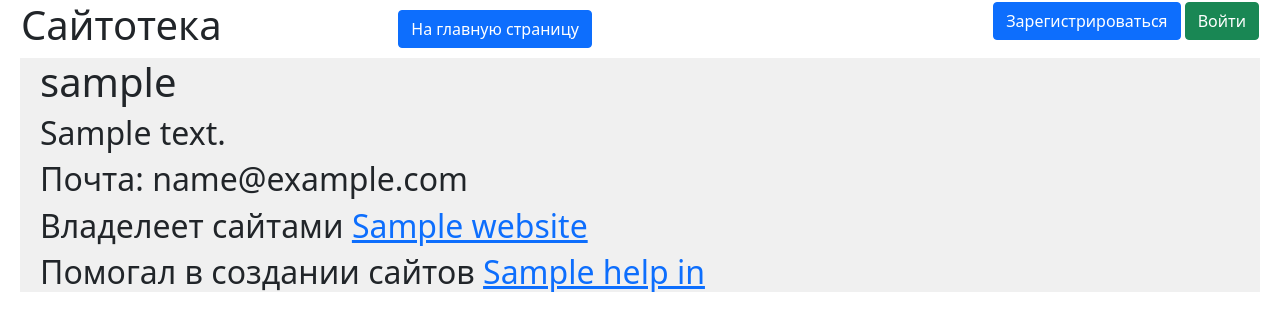
After one commit to Zakoruchka/Website, a Flask app: page /users/5 in a window 1280 px wide. The commit adds this page. Shown: the top 331 px of the page. Run offline with Flask 3, Linux system fonts and the light colour scheme; a database or web service that is not in the repository returns one stand-in record (values such as "Sample title"); data that the repository does not hold is empty.

Commit message:
GREAT WORK!

```diff
--- a/data/websites.py
+++ b/data/websites.py
@@ -20,8 +20,3 @@ class Website(SqlAlchemyBase, SerializerMixin):
     link = Column(sqlalchemy.String)
     description = Column(sqlalchemy.String, nullable=True)
     owner = Column(sqlalchemy.Integer, sqlalchemy.ForeignKey('users.id'))
-
-    def __init__(self, params=dict):
-        for i in ['name', 'link', 'description', 'owner']:
-            if i in params:
-                exec(f'self.{i} = kwargs[\'{i}\']')
--- /dev/null
+++ b/main_server.py
@@ -0,0 +1,197 @@
+from flask import Flask, render_template, redirect, request
+from flask_login import LoginManager, login_user, login_required, logout_user, current_user
+from models.login_form import LoginForm
+from models.register_form import RegisterForm
+from models.search_form import SearchForm
+from models.website_form import WebsiteForm
+from models.change_user_form import ChangeUserForm
+from data.users import User
+from data.websites import Website
+from data.categories import Category
+from data.db_session import global_init, create_session
+from requests import get, put
+from werkzeug.security import generate_password_hash, check_password_hash
+app = Flask(__name__)
+app.config['SECRET_KEY'] = 'yandexlyceum_secret_key'
+login_manager = LoginManager()
+login_manager.init_app(app)
+api_port = 'http://127.0.0.1:5000'
+users_api = '/api/users'
+websites_api = '/api/websites'
+categories_api = '/api/categories'
+meta_websites = False
+
+
+def hash_password(password):
+    return generate_password_hash(password)
+
+
+def check_password(hashed_password, password):
+    return check_password_hash(hashed_password, password)
+
+
+def filter_websites(websites, form):
+    if form.text.data:
+        websites = filter(lambda z: form.text.data in z['name'] or form.text.data in z['description'], websites)
+    if form.categories.data:
+        websites = filter(lambda z: all(i in [j['name'] for j in z['categories']] for i in form.categories.data),
+                          websites)
+    if form.owner.data != 'Любой':
+        websites = filter(lambda z: form.owner.data in z['owner_user']['nickname'], websites)
+    return websites
+
+
+@login_manager.user_loader
+def load_user(user_id):
+    session = create_session()
+    return session.query(User).get(user_id)
+
+
+@app.route('/', methods=['GET', 'POST'])
+def main_window():
+    global meta_websites
+    form = SearchForm()
+    websites = meta_websites if meta_websites else get(api_port + websites_api).json()['websites']
+    if form.validate_on_submit():
+        meta_websites = filter_websites(get(api_port + websites_api).json()['websites'], form)
+        return redirect('/')
+    meta_websites = False
+    return render_template('main_window.html', title='Главная страница', websites=websites, form=form)
+
+
+@app.route('/register', methods=['GET', 'POST'])
+def register():
+    form = RegisterForm()
+    if form.validate_on_submit():
+        if form.password.data == form.repeat.data:
+            if not any(map(lambda z: z['email'] == form.email.data or z['nickname'] in [form.nickname.data, 'Любой'],
+                           get(api_port + users_api).json()['users'])):
+                us = User(nickname=form.nickname.data, description=form.description.data, email=form.email.data)
+                us.set_password(form.password.data)
+                session = create_session()
+                session.add(us)
+                session.commit()
+                login_user(us)
+                return redirect("/")
+            return render_template('register.html', message="Такая почта уже использована",
+                                   title='Регистрация', form=form)
+        return render_template('register.html', message="Пароли не совпадают", title='Регистрация', form=form)
+    return render_template('register.html', title='Регистрация', form=form)
+
+
+@app.route('/login', methods=['GET', 'POST'])
+def login():
+    form = LoginForm()
+    if form.validate_on_submit():
+        session = create_session()
+        user = session.query(User).filter(User.email == str(form.email.data)).first()
+        session.close()
+        if user and user.check_password(form.hashed_password.data):
+            login_user(user, remember=form.remember_me.data)
+            return redirect("/")
+        return render_template('login.html', message="Неправильный логин или пароль", title='Авторизация', form=form)
+    return render_template('login.html', title='Авторизация', form=form)
+
+
+@app.route('/websites/<int:website_id>')
+def choose_website(website_id):
+    website = get(api_port + websites_api + f'/{website_id}').json()['website']
+    return render_template('website.html', title=website['name'], website=website)
+
+
+@app.route('/users/<int:user_id>')
+def choose_user(user_id):
+    user = get(api_port + users_api + f'/{user_id}').json()['user']
+    return render_template('user.html', title=user['nickname'], user=user)
+
+
+@app.route('/websites', methods=['GET', 'POST'])
+@login_required
+def add_website():
+    form = WebsiteForm()
+    if form.validate_on_submit():
+        if not any(map(lambda z: z['link'] == form.link.data, get(api_port + websites_api).json()['websites'])):
+            webs = Website(name=form.name.data, link=form.link.data, description=form.description.data,
+                           owner=current_user.id)
+            session = create_session()
+            for i in form.categories.data:
+                webs.categories.append(session.query(Category).get(i))
+            for i in form.helpers.data:
+                webs.helpers.append(session.query(User).get(i))
+            session.add(webs)
+            session.commit()
+            return redirect("/")
+        return render_template('create_website.html', message="Такая ссылка уже есть",
+                               title='Добавление сайта', form=form)
+    return render_template('create_website.html', title='Добавление сайта', form=form)
+
+
+@app.route('/websites/change/<int:website_id>', methods=['GET', 'POST'])
+@login_required
+def change_website(website_id):
+    website = get(api_port + websites_api + f'/{website_id}').json()['website']
+    if current_user.id != website['owner_user']['id']:
+        return redirect('/')
+    form = WebsiteForm()
+    if request.method == "GET":
+        for i in ['name', 'link', 'description']:
+            exec(f'form.{i}.data = website["{i}"]')
+        for i in ['categories', 'helpers']:
+            exec(f'form.{i}.data = [str(i["id"]) for i in website["{i}"]]')
+    if form.validate_on_submit():
+        if not any(map(lambda z: z['link'] == form.link.data and z['id'] != website_id, get(api_port + websites_api).json()['websites'])):
+            params = {}
+            for i in ['name', 'link', 'description', 'categories', 'helpers']:
+                exec(f'params["{i}"] = form.{i}.data')
+            put(api_port + websites_api + f'/{website_id}', json=params)
+            return redirect(f'/websites/{website_id}')
+        return render_template('create_website.html', message="Такая ссылка уже есть", title='Изменение сайта', form=form)
+    return render_template('create_website.html', title='Изменение сайта', form=form)
+
+
+@app.route('/users/change/<int:user_id>', methods=['GET', 'POST'])
+@login_required
+def change_user(user_id):
+    if current_user.id != user_id:
+        return redirect('/')
+    form = ChangeUserForm()
+    user = get(api_port + users_api + f'/{user_id}').json()['user']
+    if request.method == "GET":
+        for i in ['nickname', 'description', 'email']:
+            exec(f'form.{i}.data = user["{i}"]')
+    if form.validate_on_submit():
+        if check_password(user['hashed_password'], form.old.data):
+            if form.password.data == form.repeat.data:
+                if not (any(map(lambda z: (z['email'] == form.email.data or form.nickname.data in
+                                           [z['nickname'], 'Любой'])
+                                and z['id'] != user_id, get(api_port + users_api).json()['users']))):
+                    params = {}
+                    for i in ['nickname', 'description', 'email']:
+                        exec(f'params["{i}"] = form.{i}.data')
+                    if form.password.data:
+                        params['hashed_password'] = hash_password(form.password.data)
+                    put(api_port + users_api + f'/{user_id}', json=params)
+                    return redirect("/")
+                return render_template('register.html', message="Такая почта или имя уже использованы",
+                                       title='Изменение пользователя', form=form)
+            return render_template('register.html', message="Новые пароли не совпадают", title='Изменение пользователя',
+                                   form=form)
+        return render_template('register.html', message="Неверный старый пароль", title='Изменение пользователя',
+                               form=form)
+    return render_template('register.html', title='Изменение пользователя', form=form)
+
+
+@app.route('/logout')
+@login_required
+def logout():
+    logout_user()
+    return redirect("/")
+
+
+def main():
+    global_init("db/sites.db")
+    app.run(port=8080, host='127.0.0.1')
+
+
+if __name__ == '__main__':
+    main()
--- a/static/css/style.css
+++ b/static/css/style.css
@@ -1,34 +1,31 @@
-.leftstr {
-    float: left;
-    margin-left: 10px
+body {
+    padding-left: 20px;
+    padding-right: 20px;
 }
-.rightstr {
-    text-align: right;
-    margin-top: 10px;
-    margin-right: 10px
+
+
+main {
+    background-color: rgb(240, 240, 240);
+    padding-left: 20px;
+    padding-right: 20px;
 }
 
 table {
-  border-collapse: collapse;
-  border: 2px solid rgb(200,200,200);
+    border-collapse: collapse;
 }
 
-td, th {
-  padding: 10px 20px;
+table:not(.floatable) td, table:not(.floatable) th {
+    padding: 10px 20px;
+}
+
+table:not(.floatable) td, th {
+    border: 1px solid rgb(200,200,200) !important;
+}
+
+table:not(.floatable) td {
+    text-align: center;
 }
 
 th {
-  background-color: rgb(235,235,235);
+    background-color: rgb(235,235,235);
 }
-
-td {
-  text-align: center;
-}
-
-tr:nth-child(even) td {
-  background-color: rgb(250,250,250);
-}
-
-tr:nth-child(odd) td {
-  background-color: rgb(245,245,245);
-}
--- a/templates/base.html
+++ b/templates/base.html
@@ -9,18 +9,27 @@
     <title>{{title}}</title>
 </head>
 <body>
-    <h1 class="leftstr">Сайт сайтов</h1>
-    <nav class="rightstr">
-        {%if current_user.is_authenticated%}
-            <a class="navbar-brand" href="/logout">{{current_user.nickname}}</a>
-        {%else%}
-            <p>
-                <a class="btn btn-primary " href="/register">Зарегистрироваться</a>
-                <a class="btn btn-success" href="/login">Войти</a>
-            </p>
-        {%endif%}
-    </nav>
-    <main role="main" class="container">
+    <table class="floatable" width="100%">
+        <tr>
+            <td>
+                <h1>Сайтотека</h1>
+            </td>
+            <td>
+                <a class="btn btn-primary" href="/">На главную страницу</a>
+            </td>
+            <td align="right">
+                <nav>{%if current_user.is_authenticated%}
+                    <a class="navbar-brand" href="/users/{{current_user['id']}}">{{current_user.nickname}}</a>
+                    {%else%}
+                    <p>
+                        <a class="btn btn-primary" href="/register">Зарегистрироваться</a>
+                        <a class="btn btn-success" href="/login">Войти</a>
+                    </p>
+                {%endif%}</nav>
+            </td>
+        </tr>
+    </table>
+    <main>
         {%block content%}{%endblock%}
     </main>
 </body>
--- /dev/null
+++ b/templates/user.html
@@ -0,0 +1,12 @@
+{%extends "base.html"%}
+{%block content%}
+    <h1>{{user['nickname']}}</h1>
+    <h2>{{user['description']}}</h2>
+    <h2>Почта: {{user['email']}}</h2>
+    <h2>Владелеет сайтами {%for i in user['websites']%}<a class="h2-font" href="/websites/{{i.id}}">{{i.name}}</a>{%if not loop.last%}, {%endif%}{%endfor%}</h2>
+    <h2>Помогал в создании сайтов {%for i in user['help_in']%}<a class="h2-font" href="/websites/{{i.id}}">{{i.name}}</a>{%if not loop.last%}, {%endif%}{%endfor%}</h2>
+    {%if current_user.is_authenticated and current_user['id'] == user['id']%}
+        <a class="btn btn-success" href="/users/change/{{user['id']}}">Редактировать профиль</a>
+        <a class="btn btn-danger" href="/logout">Выйти из аккаунта</a>
+    {%endif%}
+{%endblock%}
```
Also changed, not shown: api_server.py (added, +24 -0 lines), models/change_user_form.py (added, +13 -0 lines), models/search_form.py (added, +17 -0 lines), models/website_form.py (+14 -6 lines), server.py (deleted, +0 -80 lines), templates/change_user.html (added, +20 -0 lines), templates/create_website.html (added, +18 -0 lines), templates/main_window.html (+42 -5 lines), templates/website.html (added, +11 -0 lines), db/sites.db.
